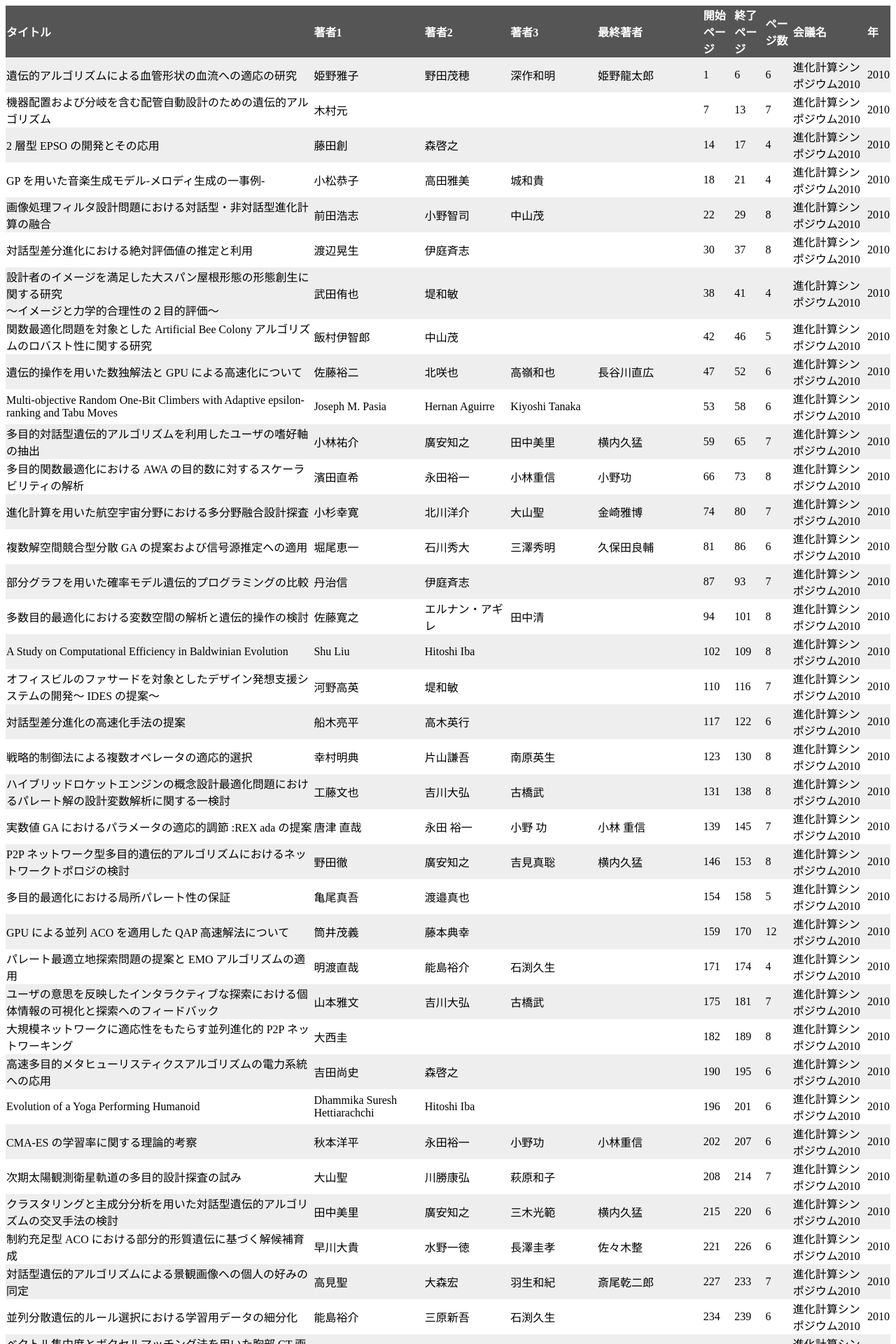
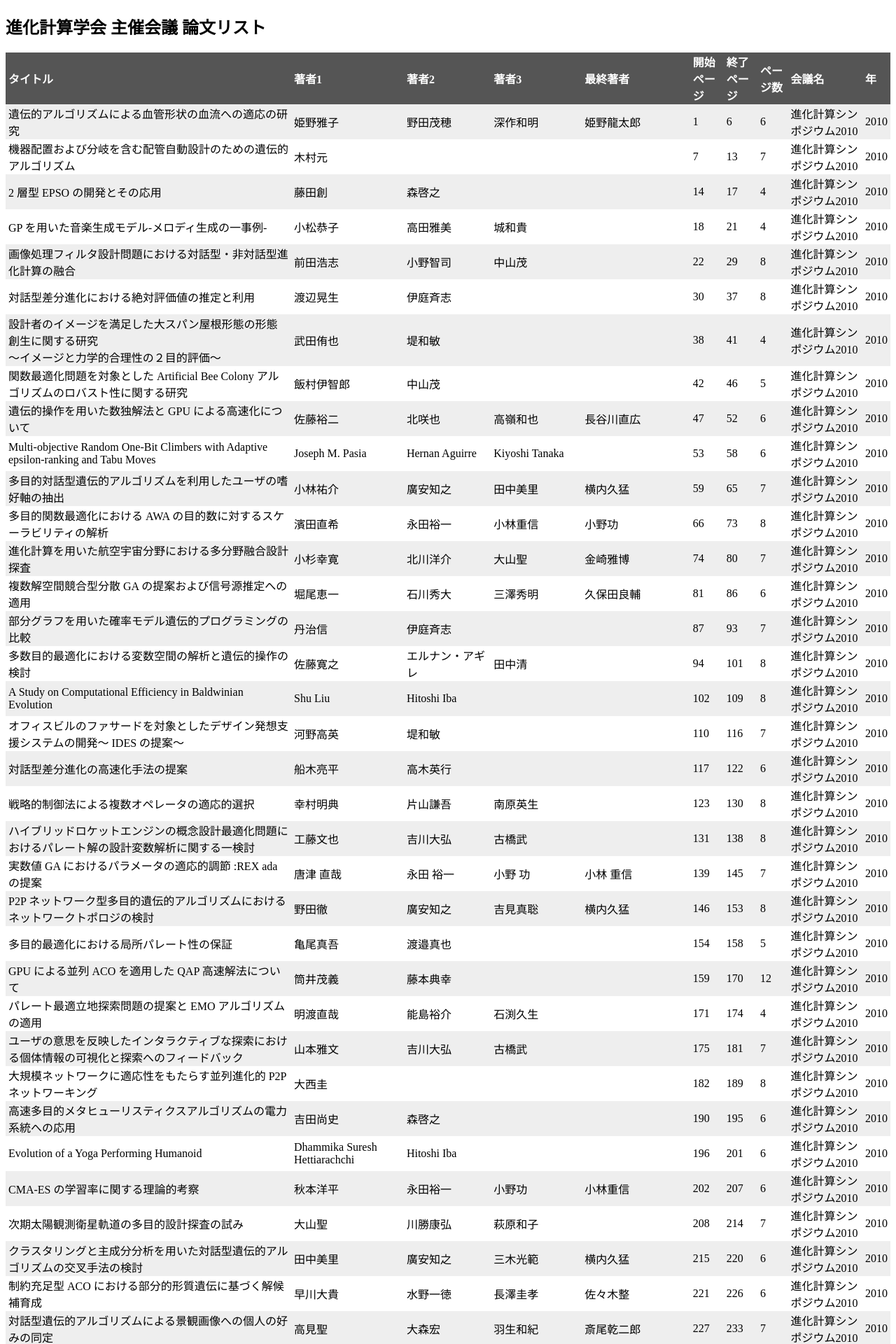
Before and after one commit to tomtkg/tomtkg.github.io, a Jekyll site: the page data/jpnsec.html, which Jekyll copies as it is, in a window 1280 px wide. Shown: the top 1920 px of the page at 70% size. Built offline with Jekyll 4.4.1, drawn with Linux system fonts in a browser that asks for light colours.

Commit message:
Update jpnsec.html

```diff
--- a/data/jpnsec.html
+++ b/data/jpnsec.html
@@ -1,24 +1,17 @@
-<style type="text/css">
-  table {
-    text-align: left;
-    position: relative;
-    border-collapse: collapse;
-  }
-  table th {
-    background: #555;
-    color: #fff;
-    position: sticky;
-    top: 0;
-  }
-  table td{
-    background: #eee;
-  }
-  table tr:nth-child(odd) td {
-    background: #fff;
-  }
-</style>
+<!DOCTYPE html>
+<html lang="ja">
+
+<head>
+	<title>進化計算学会 主催会議 論文リスト</title>
+	<meta charset="utf-8">
+	<meta name="author" content="Tomoaki Takagi">
+	<link rel="stylesheet" href="table.css">
+</head>
+
+<body>
 <table>
-  <tr><th>タイトル</th><th>著者1</th><th>著者2</th><th>著者3</th><th>最終著者</th><th>開始ページ</th><th>終了ページ</th><th>ページ数</th><th>会議名</th><th>年</th></tr>
+	<h2>進化計算学会 主催会議 論文リスト</h2>
+  	<tr><th>タイトル</th><th>著者1</th><th>著者2</th><th>著者3</th><th>最終著者</th><th>開始ページ</th><th>終了ページ</th><th>ページ数</th><th>会議名</th><th>年</th></tr>
 	<tr><td>遺伝的アルゴリズムによる血管形状の血流への適応の研究</td><td>姫野雅子</td><td>野田茂穂</td><td>深作和明</td><td>姫野龍太郎</td><td>1</td><td>6</td><td>6</td><td>進化計算シンポジウム2010</td><td>2010</td></tr>
 	<tr><td>機器配置および分岐を含む配管自動設計のための遺伝的アルゴリズム</td><td>木村元</td><td></td><td></td><td></td><td>7</td><td>13</td><td>7</td><td>進化計算シンポジウム2010</td><td>2010</td></tr>
 	<tr><td>2 層型 EPSO の開発とその応用</td><td>藤田創</td><td>森啓之</td><td></td><td></td><td>14</td><td>17</td><td>4</td><td>進化計算シンポジウム2010</td><td>2010</td></tr>
@@ -1318,3 +1311,4 @@
 	<tr><td>AntPainting を用いた迷彩模様の生成と類似性評価の検討</td><td>佐藤公一郎</td><td>水野一徳</td><td></td><td></td><td>353</td><td>359</td><td>7</td><td>進化計算シンポジウム2022</td><td>2022</td></tr>
 	<tr><td>One-shot 型の多目的 NAS 手法の性能検証</td><td>谷垣勇輝</td><td>大西正輝</td><td></td><td></td><td>null</td><td>null</td><td>null</td><td>進化計算シンポジウム2022</td><td>2022</td></tr>
 </table>
+</body>
```
